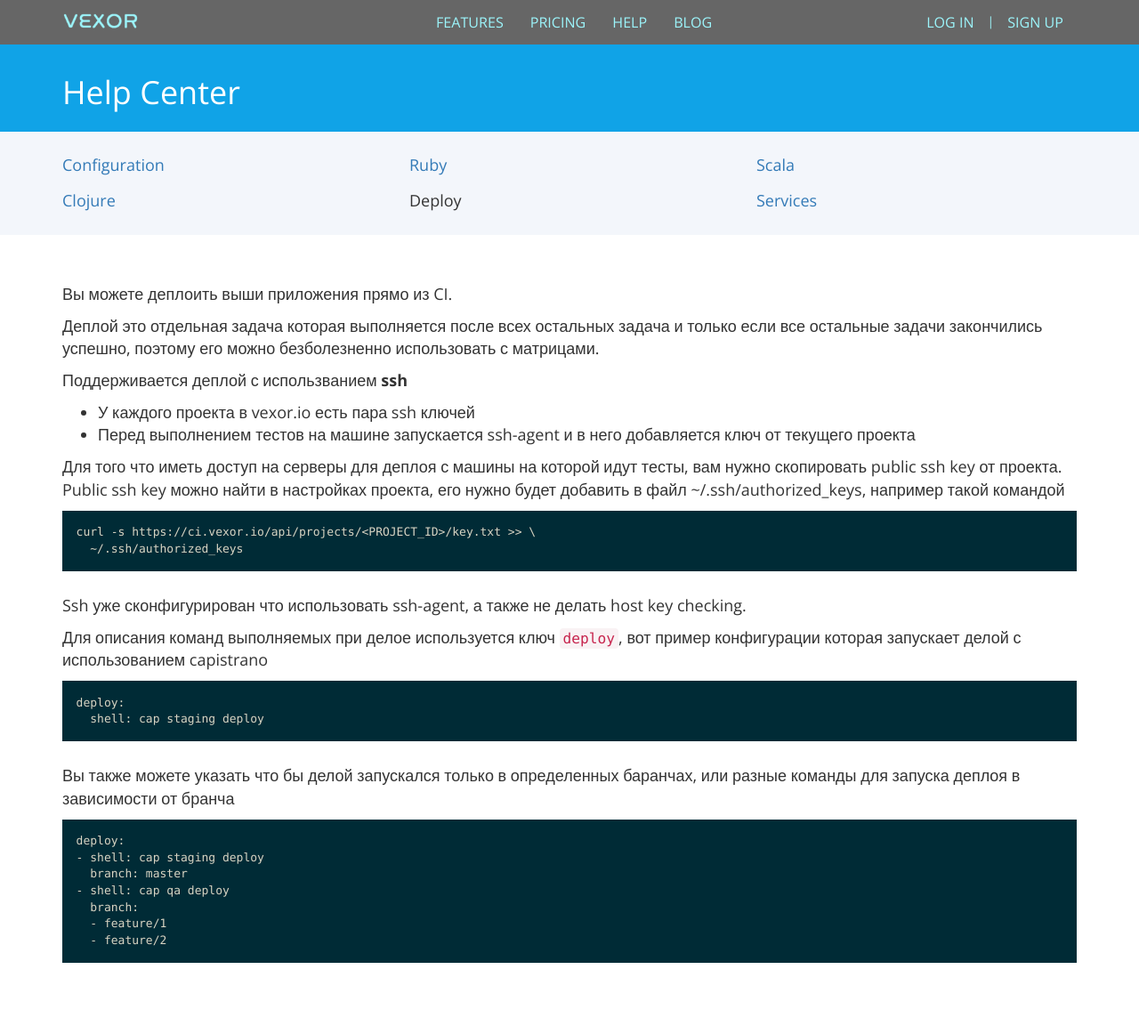
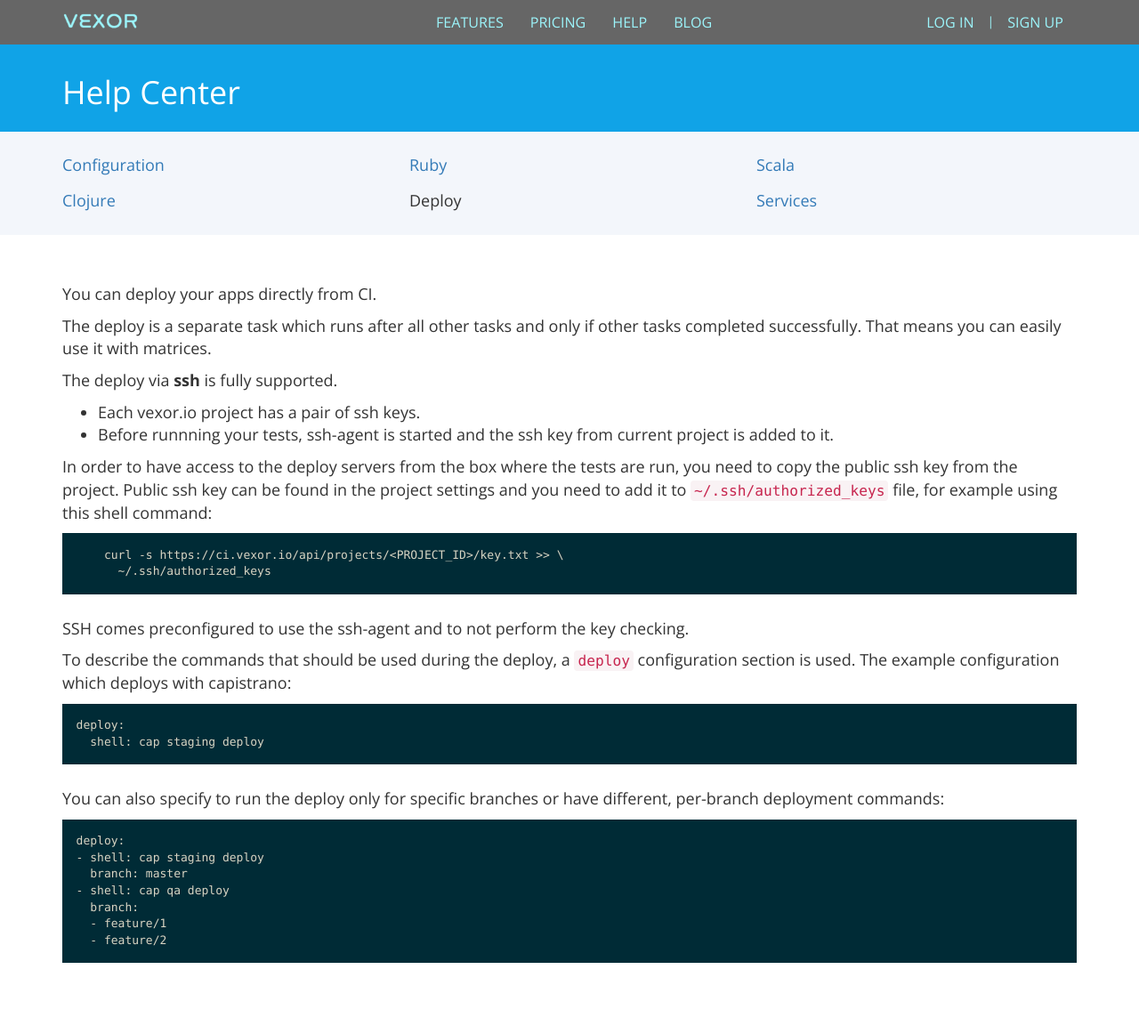
Before and after one commit to vexor/vx-promo, a Jekyll site: the page built from help/deploy.md, in a window 1280 px wide. Shown: the whole page at 89% size. Built offline with Jekyll 4.4.1, drawn with Linux system fonts in a browser that asks for light colours; nearby versions of some CDN libraries; Markdown is read by kramdown in place of the engine named in the settings; comment, search, counter and statistics services are not loaded.

Commit message:
Translate deploy.md

````diff
--- a/help/deploy.md
+++ b/help/deploy.md
@@ -3,36 +3,39 @@ layout: help
 title: Deploy
 ---
 
-Вы можете деплоить выши приложения прямо из CI.
+You can deploy your apps directly from CI.
 
-Деплой это отдельная задача которая выполняется после всех остальных задача и только
-если все остальные задачи закончились успешно, поэтому его можно безболезненно
-использовать с матрицами.
+The deploy is a separate task which runs after all other tasks
+and only if other tasks completed successfully.
+That means  you can easily use it with matrices.
 
-Поддерживается деплой с использванием __ssh__
+The deploy via __ssh__ is fully supported.
 
-* У каждого проекта в vexor.io есть пара  ssh ключей
-* Перед выполнением тестов на машине запускается ssh-agent и в него добавляется
-ключ от текущего проекта
+* Each vexor.io project has a pair of ssh keys.
+* Before runnning your tests, ssh-agent is started and the ssh key from current project is added to it.
 
-Для того что иметь доступ на серверы для деплоя с машины на которой идут тесты,
-вам нужно скопировать public ssh key от проекта. Public ssh key можно найти в
-настройках проекта, его нужно будет добавить в файл ~/.ssh/authorized_keys,
-например такой командой
+In order to have access to the deploy servers from the box where the tests are run,
+you need to copy the public ssh key from the project. Public ssh key can be found
+in the project settings and you need to add it to `~/.ssh/authorized_keys` file,
+for example using this shell command:
 
+```
     curl -s https://ci.vexor.io/api/projects/<PROJECT_ID>/key.txt >> \
       ~/.ssh/authorized_keys
+```
 
-Ssh уже сконфигурирован что использовать ssh-agent, а также не делать host key checking.
+SSH comes preconfigured to use the ssh-agent and to not perform the key checking.
 
-Для описания команд выполняемых при делое используется ключ ``deploy``, вот пример
-конфигурации которая запускает делой с использованием capistrano
+To describe the commands that should be used during the deploy, a `deploy`
+configuration section is used. The example configuration which deploys
+with capistrano:
 
     deploy:
       shell: cap staging deploy
 
-Вы также можете указать что бы делой запускался только в определенных баранчах, или
-разные команды для запуска деплоя в зависимости от бранча
+You can also specify to run the deploy only for specific branches or have different,
+per-branch deployment commands:
+
 
     deploy:
     - shell: cap staging deploy
````
